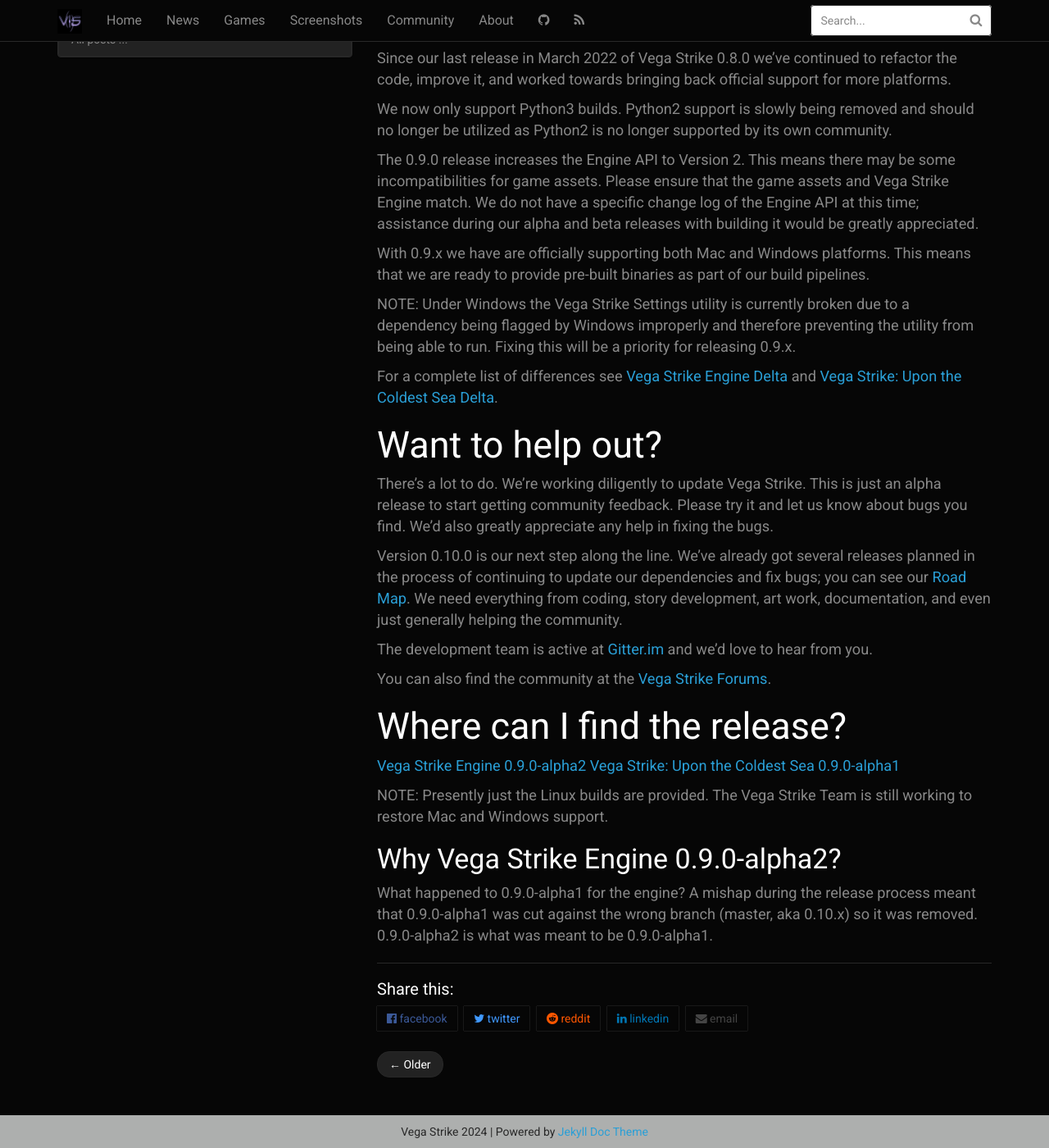
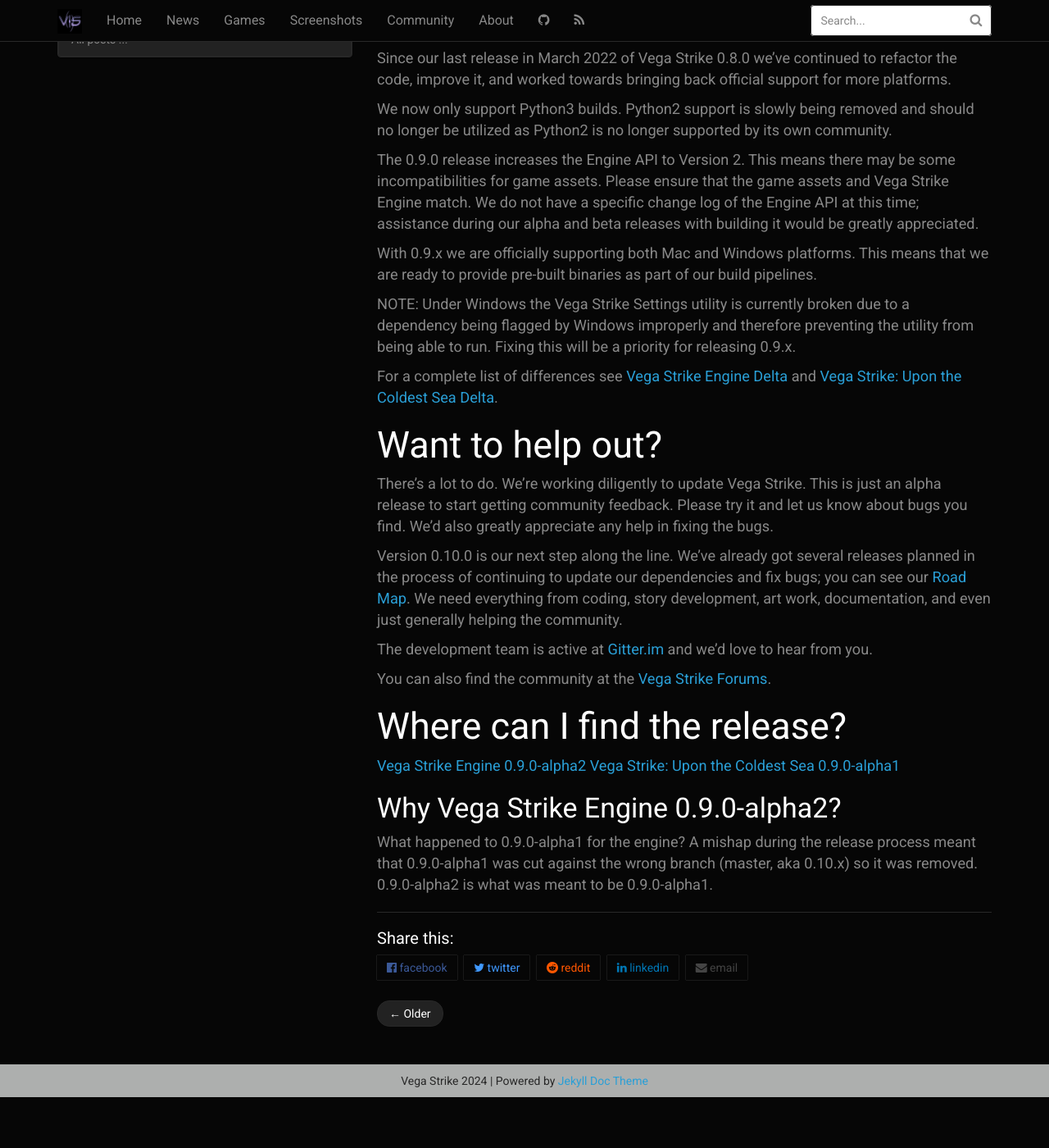
Before and after one commit to vegastrike/vegastrike.github.io, a Jekyll site: the page built from _posts/2024-03-16-vegasrike-0.9.0-alpha1-release.md, in a window 1280 px wide and 1400 px high, scrolled down 451 px. Shown: the whole window at 82% size. Built offline with Jekyll 4.4.1, drawn with Linux system fonts in a browser that asks for light colours; after the commit the page ends 1789 px from its top, so only the background shows below that.

Commit message:
Peer Review
- grammar correction
- missed removing one line about platform support

```diff
--- a/_posts/2024-03-16-vegasrike-0.9.0-alpha1-release.md
+++ b/_posts/2024-03-16-vegasrike-0.9.0-alpha1-release.md
@@ -26,7 +26,7 @@
 that the game assets and Vega Strike Engine match. We do not have a specific change log of the Engine API at this time; assistance during
 our alpha and beta releases with building it would be greatly appreciated.
 
-With 0.9.x we have are officially supporting both Mac and Windows platforms. This means that we are ready to provide pre-built
+With 0.9.x we are officially supporting both Mac and Windows platforms. This means that we are ready to provide pre-built
 binaries as part of our build pipelines.
 
 NOTE: Under Windows the Vega Strike Settings utility is currently broken due to a dependency being flagged by Windows improperly and
@@ -51,8 +51,6 @@
 [Vega Strike Engine 0.9.0-alpha2][vse]
 [Vega Strike: Upon the Coldest Sea 0.9.0-alpha1][vsutcs]
 
-NOTE: Presently just the Linux builds are provided. The Vega Strike Team is still working to restore Mac and Windows support.
-
 ### Why Vega Strike Engine 0.9.0-alpha2?
 
 What happened to 0.9.0-alpha1 for the engine? A mishap during the release process meant that 0.9.0-alpha1 was cut against the wrong
```
